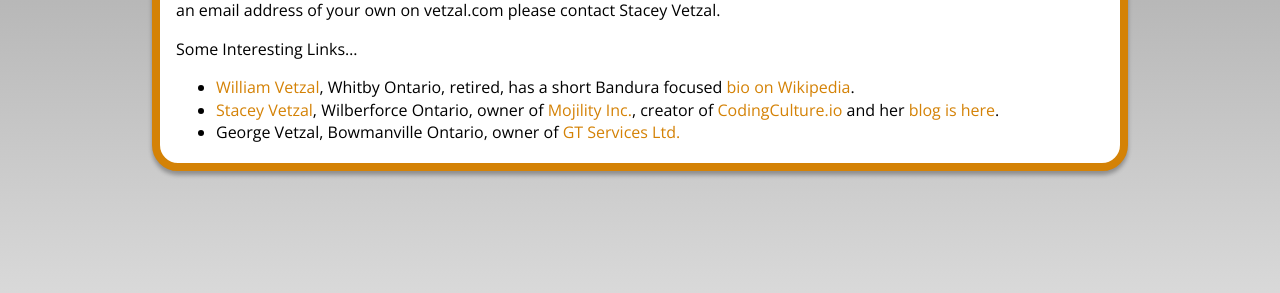
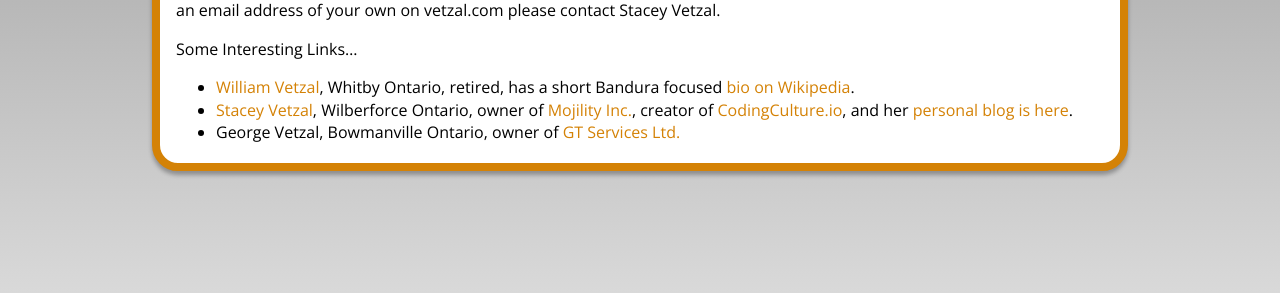
Before and after one commit to svetzal/svetzal.github.io, a Jekyll site: the page built from index.md, in a window 1280 px wide. Shown: the part 421-714 px from the top of the page. Built offline with Jekyll 4.4.1, drawn with Linux system fonts in a browser that asks for light colours.

Commit message:
updating wording

```diff
--- a/index.md
+++ b/index.md
@@ -8,5 +8,5 @@ If you're a member of the Vetzal extended family, and would like to see somethin
 Some Interesting Links...
 
 - [William Vetzal](mailto:wvetzal@rogers.com), Whitby Ontario, retired, has a short Bandura focused [bio on Wikipedia](https://en.wikipedia.org/wiki/William_Vetzal).
-- [Stacey Vetzal](mailto:stacey@vetzal.com), Wilberforce Ontario, owner of [Mojility Inc.](https://mojility.ca), creator of [CodingCulture.io](https://codingculture.io) and her [blog is here](https://svetzal.wordpress.com).
+- [Stacey Vetzal](mailto:stacey@vetzal.com), Wilberforce Ontario, owner of [Mojility Inc.](https://mojility.ca), creator of [CodingCulture.io](https://codingculture.io), and her [personal blog is here](https://svetzal.wordpress.com).
 - George Vetzal, Bowmanville Ontario, owner of [GT Services Ltd.](http://www.gtservicesltd.ca)
```
